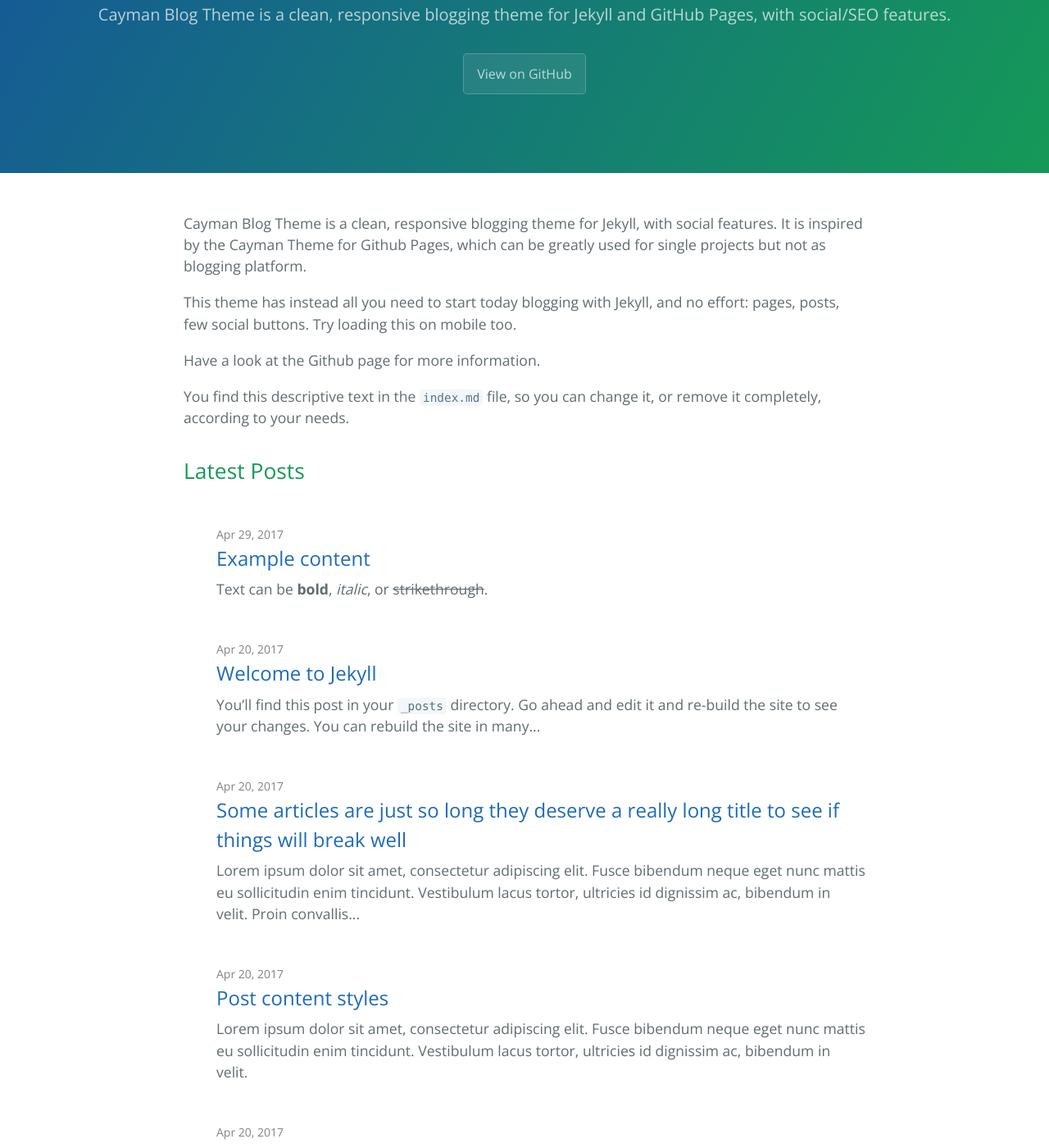
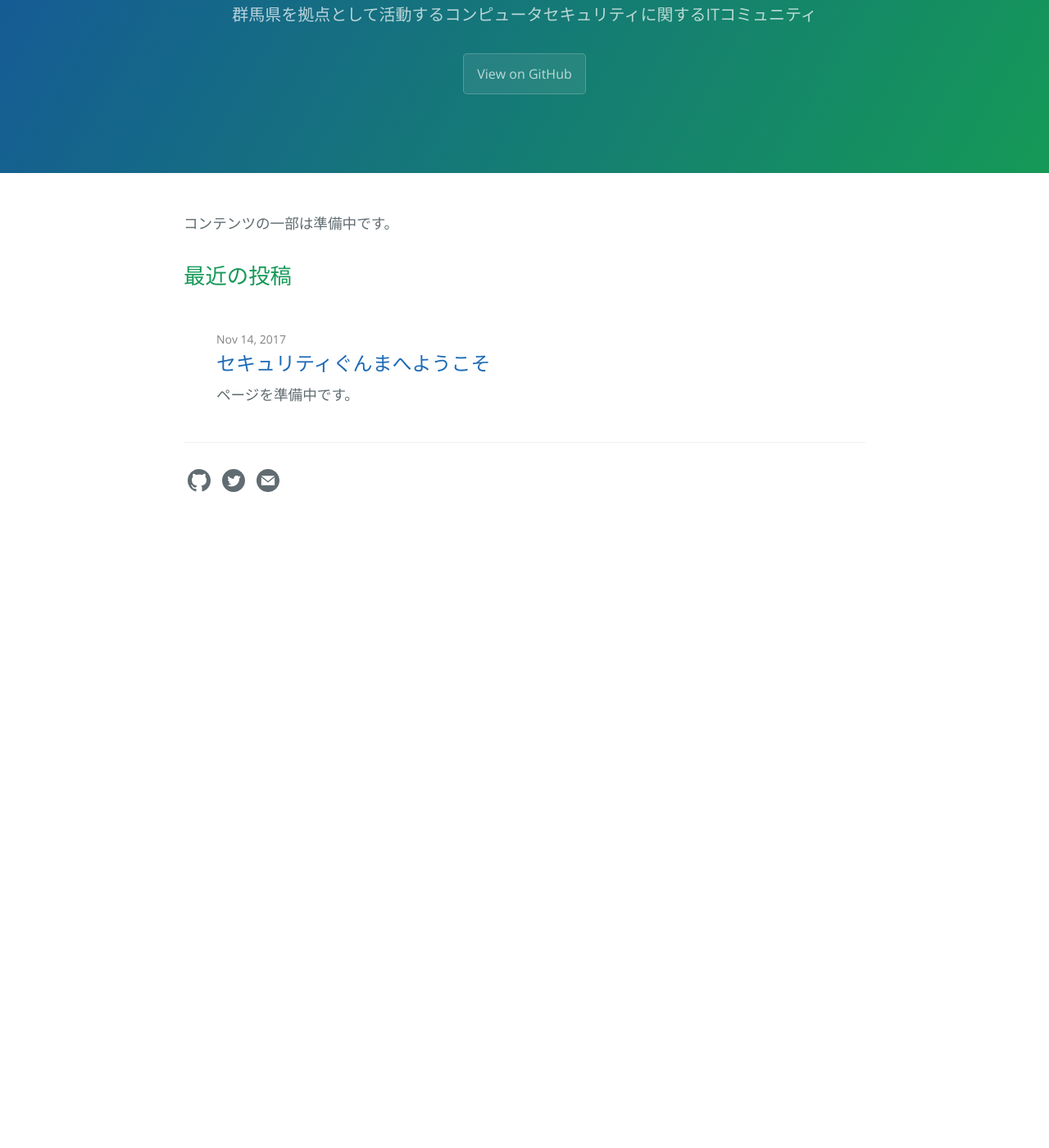
Before and after one commit to security-gunma/security.gunma.jp, a Jekyll site: the page built from index.md, in a window 1280 px wide and 1400 px high, scrolled down 228 px. Shown: the whole window at 82% size. Built offline with Jekyll 4.4.1, drawn with Linux system fonts in a browser that asks for light colours; after the commit the page ends 900 px from its top, so only the background shows below that; some of the changed text lies outside the part shown.

````diff
--- a/404.md
+++ b/404.md
@@ -1,10 +1,8 @@
 ---
 layout: page
-title: 404 Error
-tagline: Ah snap! We could not find what you are looking for!
+title: 404
+tagline: お探しのページは見つかりませんでした
 permalink: /404.html
 ---
 
-Try got get back to the Home Page and start over!
-
-[Go to the Home Page]({{ site.url }}{{ site.baseurl }})
+[トップページ]({{ site.url }}{{ site.baseurl }})
--- a/_config.yml
+++ b/_config.yml
@@ -1,5 +1,5 @@
 title: セキュリティぐんま
-description: Cayman Blog Theme is a clean, responsive blogging theme for Jekyll and GitHub Pages, with social/SEO features.
+description: 群馬県を拠点として活動するコンピュータセキュリティに関するITコミュニティ
 show_downloads: false
 
 baseurl: "/" # change this to the subpath of your site, e.g. /blog. Leave it empty if you don't need it.
@@ -15,7 +15,7 @@ theme: # leave it empty
 
 # social
 author: "セキュリティぐんま"
-image: /thumbnail-jumbo.png
+#image: /thumbnail-jumbo.png
 #twitter:
 #  username: lorepirri
 #  site:
--- a/_layouts/home.html
+++ b/_layouts/home.html
@@ -6,7 +6,7 @@ layout: default
 
   {{ content }}
 
-  <h2>Latest Posts</h2>
+  <h2>最近の投稿</h2>
 
   <div>&nbsp;</div>
 
--- a/_posts/2017-04-20-my-example-post.md
+++ /dev/null
@@ -1,12 +0,0 @@
----
-layout: post
----
-
-Eos eu docendi tractatos sapientem, brute option menandri in vix, quando vivendo accommodare te ius. Nec melius fastidii constituam id, viderer theophrastus ad sit, hinc semper periculis cum id. Noluisse postulant assentior est in, no choro sadipscing repudiandae vix. Vis in euismod delenit dignissim. Ex quod nostrum sit, suas decore animal id ius, nobis solet detracto quo te.
-
-{% comment %}
-Might you have an include in your theme? Why not try it here!
-{% include my-themes-great-include.html %}
-{% endcomment %}
-
-No laudem altera adolescens has, volumus lucilius eum no. Eam ei nulla audiam efficiantur. Suas affert per no, ei tale nibh sea. Sea ne magna harum, in denique scriptorem sea, cetero alienum tibique ei eos. Labores persequeris referrentur eos ei.
--- a/_posts/2017-04-20-post-content-styles.md
+++ /dev/null
@@ -1,90 +0,0 @@
----
-layout: post
-title: "Post content styles"
-tagline: "This post demonstrates post content styles"
-categories: junk
-image: /thumbnail-mobile.png
-author: "Bart Simpson"
-meta: "Springfield"
----
-
-Lorem ipsum dolor sit amet, consectetur adipiscing elit. Fusce bibendum neque eget nunc mattis eu sollicitudin enim tincidunt. Vestibulum lacus tortor, ultricies id dignissim ac, bibendum in velit.
-
-## Some great heading (h2)
-
-Proin convallis mi ac felis pharetra aliquam. Curabitur dignissim accumsan rutrum. In arcu magna, aliquet vel pretium et, molestie et arcu.
-
-Mauris lobortis nulla et felis ullamcorper bibendum. Phasellus et hendrerit mauris. Proin eget nibh a massa vestibulum pretium. Suspendisse eu nisl a ante aliquet bibendum quis a nunc. Praesent varius interdum vehicula. Aenean risus libero, placerat at vestibulum eget, ultricies eu enim. Praesent nulla tortor, malesuada adipiscing adipiscing sollicitudin, adipiscing eget est.
-
-## Another great heading (h2)
-
-Lorem ipsum dolor sit amet, consectetur adipiscing elit. Fusce bibendum neque eget nunc mattis eu sollicitudin enim tincidunt. Vestibulum lacus tortor, ultricies id dignissim ac, bibendum in velit.
-
-### Some great subheading (h3)
-
-Proin convallis mi ac felis pharetra aliquam. Curabitur dignissim accumsan rutrum. In arcu magna, aliquet vel pretium et, molestie et arcu. Mauris lobortis nulla et felis ullamcorper bibendum.
-
-Phasellus et hendrerit mauris. Proin eget nibh a massa vestibulum pretium. Suspendisse eu nisl a ante aliquet bibendum quis a nunc.
-
-### Some great subheading (h3)
-
-Praesent varius interdum vehicula. Aenean risus libero, placerat at vestibulum eget, ultricies eu enim. Praesent nulla tortor, malesuada adipiscing adipiscing sollicitudin, adipiscing eget est.
-
-> This quote will change your life. It will reveal the secrets of the universe, and all the wonders of humanity. Don't misuse it.
-
-Lorem ipsum dolor sit amet, consectetur adipiscing elit. Fusce bibendum neque eget nunc mattis eu sollicitudin enim tincidunt.
-
-### Some great subheading (h3)
-
-Vestibulum lacus tortor, ultricies id dignissim ac, bibendum in velit. Proin convallis mi ac felis pharetra aliquam. Curabitur dignissim accumsan rutrum.
-
-```html
-<html>
-  <head>
-  </head>
-  <body>
-    <p>Hello, World!</p>
-  </body>
-</html>
-```
-
-
-In arcu magna, aliquet vel pretium et, molestie et arcu. Mauris lobortis nulla et felis ullamcorper bibendum. Phasellus et hendrerit mauris.
-
-#### You might want a sub-subheading (h4)
-
-In arcu magna, aliquet vel pretium et, molestie et arcu. Mauris lobortis nulla et felis ullamcorper bibendum. Phasellus et hendrerit mauris.
-
-In arcu magna, aliquet vel pretium et, molestie et arcu. Mauris lobortis nulla et felis ullamcorper bibendum. Phasellus et hendrerit mauris.
-
-#### But it's probably overkill (h4)
-
-In arcu magna, aliquet vel pretium et, molestie et arcu. Mauris lobortis nulla et felis ullamcorper bibendum. Phasellus et hendrerit mauris.
-
-### Oh hai, an unordered list!!
-
-In arcu magna, aliquet vel pretium et, molestie et arcu. Mauris lobortis nulla et felis ullamcorper bibendum. Phasellus et hendrerit mauris.
-
-- First item, yo
-- Second item, dawg
-- Third item, what what?!
-- Fourth item, fo sheezy my neezy
-
-### Oh hai, an ordered list!!
-
-In arcu magna, aliquet vel pretium et, molestie et arcu. Mauris lobortis nulla et felis ullamcorper bibendum. Phasellus et hendrerit mauris.
-
-1. First item, yo
-2. Second item, dawg
-3. Third item, what what?!
-4. Fourth item, fo sheezy my neezy
-
-
-
-## Headings are cool! (h2)
-
-Proin eget nibh a massa vestibulum pretium. Suspendisse eu nisl a ante aliquet bibendum quis a nunc. Praesent varius interdum vehicula. Aenean risus libero, placerat at vestibulum eget, ultricies eu enim. Praesent nulla tortor, malesuada adipiscing adipiscing sollicitudin, adipiscing eget est.
-
-Praesent nulla tortor, malesuada adipiscing adipiscing sollicitudin, adipiscing eget est.
-
-Proin eget nibh a massa vestibulum pretium. Suspendisse eu nisl a ante aliquet bibendum quis a nunc.
--- a/_posts/2017-04-20-super-long-article.md
+++ /dev/null
@@ -1,11 +0,0 @@
----
-layout: post
-title: "Some articles are just so long they deserve a really long title to see if things will break well"
-categories: misc
----
-
-Lorem ipsum dolor sit amet, consectetur adipiscing elit. Fusce bibendum neque eget nunc mattis eu sollicitudin enim tincidunt. Vestibulum lacus tortor, ultricies id dignissim ac, bibendum in velit. Proin convallis mi ac felis pharetra aliquam. Curabitur dignissim accumsan rutrum. In arcu magna, aliquet vel pretium et, molestie et arcu. Mauris lobortis nulla et felis ullamcorper bibendum. Phasellus et hendrerit mauris. Proin eget nibh a massa vestibulum pretium. Suspendisse eu nisl a ante aliquet bibendum quis a nunc. Praesent varius interdum vehicula. Aenean risus libero, placerat at vestibulum eget, ultricies eu enim. Praesent nulla tortor, malesuada adipiscing adipiscing sollicitudin, adipiscing eget est.
-
-Lorem ipsum dolor sit amet, consectetur adipiscing elit. Fusce bibendum neque eget nunc mattis eu sollicitudin enim tincidunt. Vestibulum lacus tortor, ultricies id dignissim ac, bibendum in velit. Proin convallis mi ac felis pharetra aliquam. Curabitur dignissim accumsan rutrum. In arcu magna, aliquet vel pretium et, molestie et arcu. Mauris lobortis nulla et felis ullamcorper bibendum. Phasellus et hendrerit mauris. Proin eget nibh a massa vestibulum pretium. Suspendisse eu nisl a ante aliquet bibendum quis a nunc. Praesent varius interdum vehicula. Aenean risus libero, placerat at vestibulum eget, ultricies eu enim. Praesent nulla tortor, malesuada adipiscing adipiscing sollicitudin, adipiscing eget est.
-
-Lorem ipsum dolor sit amet, consectetur adipiscing elit. Fusce bibendum neque eget nunc mattis eu sollicitudin enim tincidunt. Vestibulum lacus tortor, ultricies id dignissim ac, bibendum in velit. Proin convallis mi ac felis pharetra aliquam. Curabitur dignissim accumsan rutrum. In arcu magna, aliquet vel pretium et, molestie et arcu. Mauris lobortis nulla et felis ullamcorper bibendum. Phasellus et hendrerit mauris. Proin eget nibh a massa vestibulum pretium. Suspendisse eu nisl a ante aliquet bibendum quis a nunc. Praesent varius interdum vehicula. Aenean risus libero, placerat at vestibulum eget, ultricies eu enim. Praesent nulla tortor, malesuada adipiscing adipiscing sollicitudin, adipiscing eget est.
--- a/_posts/2017-04-20-welcome-to-jekyll.md
+++ /dev/null
@@ -1,23 +0,0 @@
----
-layout: post
-title: "Welcome to Jekyll"
----
-You’ll find this post in your `_posts` directory. Go ahead and edit it and re-build the site to see your changes. You can rebuild the site in many different ways, but the most common way is to run `jekyll serve`, which launches a web server and auto-regenerates your site when a file is updated.
-
-To add new posts, simply add a file in the `_posts` directory that follows the convention `YYYY-MM-DD-name-of-post.ext` and includes the necessary front matter. Take a look at the source for this post to get an idea about how it works.
-
-Jekyll also offers powerful support for code snippets:
-
-{% highlight ruby %}
-def print_hi(name)
-  puts "Hi, #{name}"
-end
-print_hi('Tom')
-#=> prints 'Hi, Tom' to STDOUT.
-{% endhighlight %}
-
-Check out the [Jekyll docs][jekyll-docs] for more info on how to get the most out of Jekyll. File all bugs/feature requests at [Jekyll’s GitHub repo][jekyll-gh]. If you have questions, you can ask them on [Jekyll Talk][jekyll-talk].
-
-[jekyll-docs]: http://jekyllrb.com/docs/home
-[jekyll-gh]:   https://github.com/jekyll/jekyll
-[jekyll-talk]: https://talk.jekyllrb.com/
--- a/_posts/2017-04-29-cayman-example-content.md
+++ /dev/null
@@ -1,124 +0,0 @@
----
-layout: post
-title: "Example content"
----
-
-Text can be **bold**, _italic_, or ~~strikethrough~~.
-
-[Link to another page: About]({{ site.baseurl }}/about).
-
-There should be whitespace between paragraphs.
-
-There should be whitespace between paragraphs. We recommend including a README, or a file with information about your project.
-
-# [](#header-1)Header 1
-
-This is a normal paragraph following a header. GitHub is a code hosting platform for version control and collaboration. It lets you and others work together on projects from anywhere.
-
-## [](#header-2)Header 2
-
-> This is a blockquote following a header.
->
-> When something is important enough, you do it even if the odds are not in your favor.
-
-### [](#header-3)Header 3
-
-```js
-// Javascript code with syntax highlighting.
-var fun = function lang(l) {
-  dateformat.i18n = require('./lang/' + l)
-  return true;
-}
-```
-
-```ruby
-# Ruby code with syntax highlighting
-GitHubPages::Dependencies.gems.each do |gem, version|
-  s.add_dependency(gem, "= #{version}")
-end
-```
-
-#### [](#header-4)Header 4
-
-*   This is an unordered list following a header.
-*   This is an unordered list following a header.
-*   This is an unordered list following a header.
-
-##### [](#header-5)Header 5
-
-1.  This is an ordered list following a header.
-2.  This is an ordered list following a header.
-3.  This is an ordered list following a header.
-
-###### [](#header-6)Header 6
-
-| head1        | head two          | three |
-|:-------------|:------------------|:------|
-| ok           | good swedish fish | nice  |
-| out of stock | good and plenty   | nice  |
-| ok           | good `oreos`      | hmm   |
-| ok           | good `zoute` drop | yumm  |
-
-### There's a horizontal rule below this.
-
-* * *
-
-### Here is an unordered list:
-
-*   Item foo
-*   Item bar
-*   Item baz
-*   Item zip
-
-### And an ordered list:
-
-1.  Item one
-1.  Item two
-1.  Item three
-1.  Item four
-
-### And a nested list:
-
-- level 1 item
-  - level 2 item
-  - level 2 item
-    - level 3 item
-    - level 3 item
-- level 1 item
-  - level 2 item
-  - level 2 item
-  - level 2 item
-- level 1 item
-  - level 2 item
-  - level 2 item
-- level 1 item
-
-### Small image
-
-![](https://assets-cdn.github.com/images/icons/emoji/octocat.png)
-
-### Large image
-
-![](https://guides.github.com/activities/hello-world/branching.png)
-
-
-### Definition lists can be used with HTML syntax.
-
-<dl>
-<dt>Name</dt>
-<dd>Godzilla</dd>
-<dt>Born</dt>
-<dd>1952</dd>
-<dt>Birthplace</dt>
-<dd>Japan</dd>
-<dt>Color</dt>
-<dd>Green</dd>
-</dl>
-
-```
-Long, single-line code blocks should not wrap. They should horizontally scroll if they are too long. This line should be long enough to demonstrate this.
-```
-
-```
-The final element.
-```
--- /dev/null
+++ b/_posts/2017-11-14-hello.md
@@ -0,0 +1,5 @@
+---
+layout: post
+title: "セキュリティぐんまへようこそ"
+---
+ページを準備中です。
--- a/about.md
+++ b/about.md
@@ -1,13 +1,8 @@
 ---
 layout: page
-title: About
-tagline: A few more words about this theme
+title: セキュリティぐんまについて
+tagline: 群馬県を拠点として活動するITコミュニティです。
 permalink: /about.html
 ---
 
-This is the _Cayman Blog_ Jekyll theme. You can find out more info about customizing this theme, as well as basic usage documentation, and source code at: [cayman-blog](https://github.com/lorepirri/cayman-blog)
-
-You can find the source code for _Jekyll_ at [jekyll](https://github.com/jekyll/jekyll)
-
-
-[Go to the Home Page]({{ site.url }}{{ site.baseurl }})
+準備中です
--- a/contact.md
+++ b/contact.md
@@ -1,14 +1,7 @@
 ---
 layout: page
-title: Contact
-tagline: Create a contact form and you are good to go
+title: お問い合わせ
+tagline:
 ---
 
-Jekyll is a great tool to create static sites but with static site, there's no backend to send your data to: that is why it's hard to put a form on a Jekyll site.
-
-Here listed some resources which provide  a saas service as a backend for forms (contact forms, hiring forms, etc.) to designers and developers like you:
-1. [Formspree (also open source, free)](https://formspree.io/)
-2. [FormKeep](https://formkeep.com/guides/contact-form-jekyll)
-3. [Simple Form](https://getsimpleform.com/)
-
-[Go to the Home Page]({{ site.url }}{{ site.baseurl }})
+準備中です。
--- a/index.md
+++ b/index.md
@@ -7,11 +7,4 @@
 #
 layout: home
 ---
-
-Cayman Blog Theme is a clean, responsive blogging theme for Jekyll, with social features. It is inspired by the Cayman Theme for Github Pages, which can be greatly used for single projects but not as blogging platform.
-
-This theme has instead all you need to start today blogging with Jekyll, and no effort: pages, posts, few social buttons. Try loading this on mobile too.
-
-Have a look at the Github page for more information.
-
-You find this descriptive text in the `index.md` file, so you can change it, or remove it completely, according to your needs.
+コンテンツの一部は準備中です。
````
